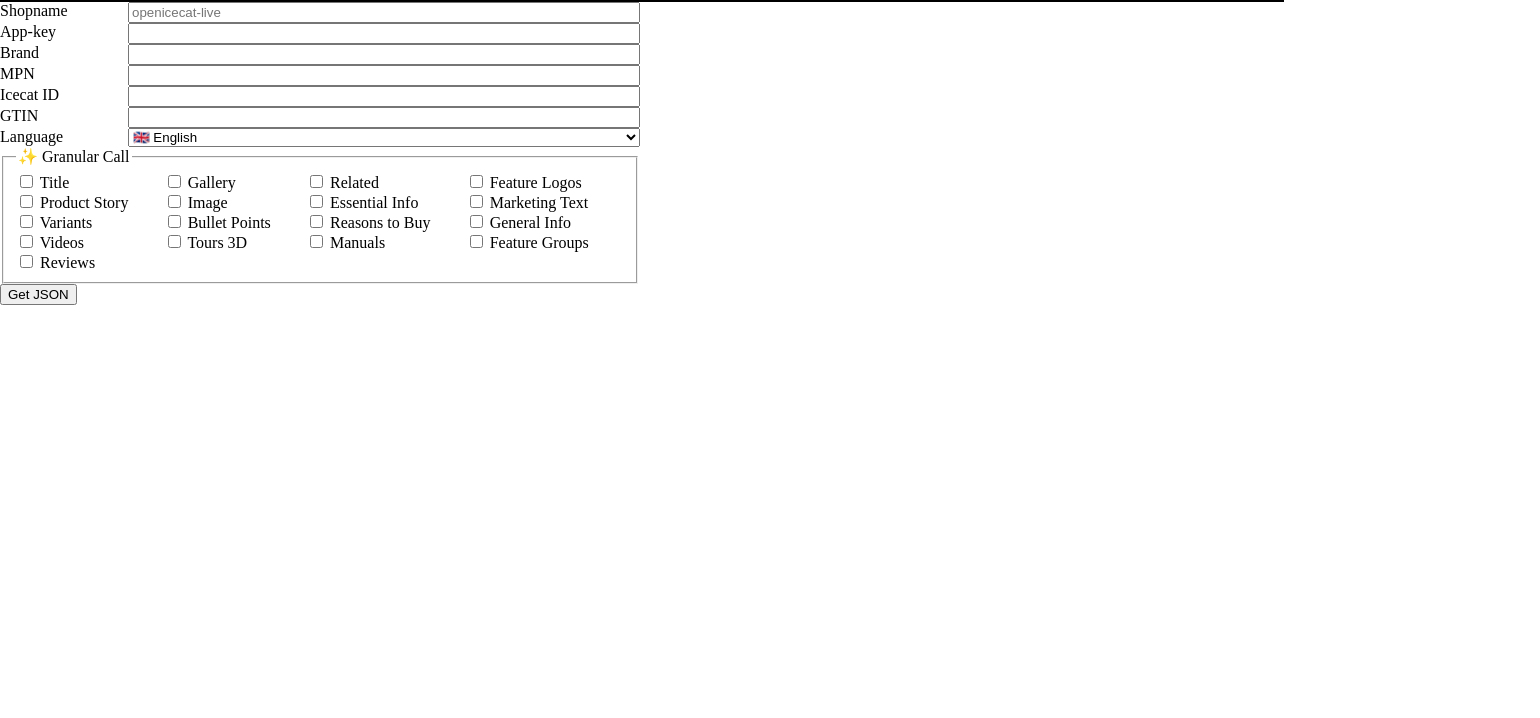
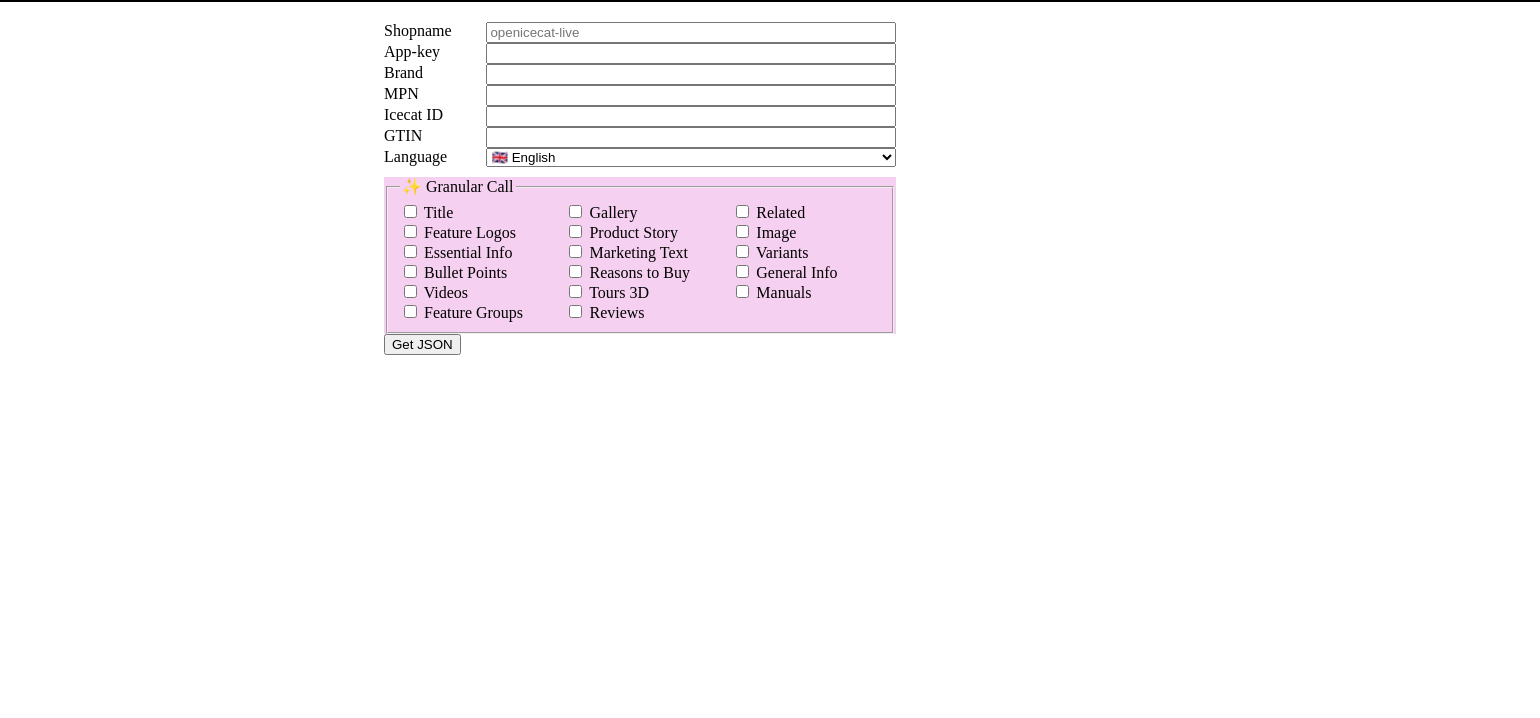
Before and after one commit to new-house-drive/FrostKitty, a website: page public/index.html in a window 1280 px wide. Shown: the part 82-800 px from the top of the page, 1540 px wide, since content can reach past the window. Drawn offline with Linux system fonts and the light colour scheme.

Commit message:
fix color scheme

```diff
--- a/public/css/style.css
+++ b/public/css/style.css
@@ -1,5 +1,10 @@
 body {
     margin: 0%;
+}
+
+.board {
+    width: 40%;
+    margin: 20px 30%;
 }
 
 .header {
@@ -8,6 +13,7 @@
     min-height: 80px;
     position: sticky;
     border: 2px solid black;
+    padding-left: 20%;
 }
 
 .logo-image {
@@ -25,7 +31,6 @@
 .input-form {
     display: grid;
     grid-template-columns: 20% auto;
-    max-width: 50%;
 }
 
 #dropdown-int {
@@ -33,10 +38,12 @@
 }
 
 .granular-call-form-container {
-    width: 50%;
+    margin-top: 10px;
+    background-color: rgb(246, 208, 240);
 }
 
 .granular-call-form {
     display: grid;
-    grid-template-columns: auto auto auto auto;
+    grid-template-columns: auto auto auto;
+
 }
```
